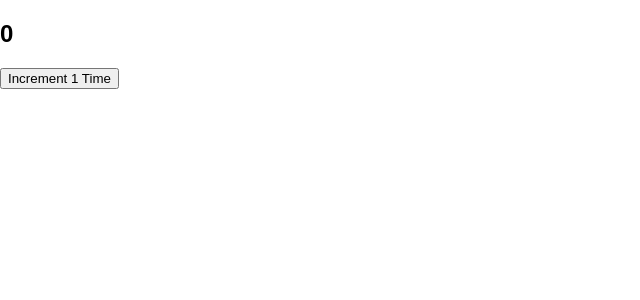
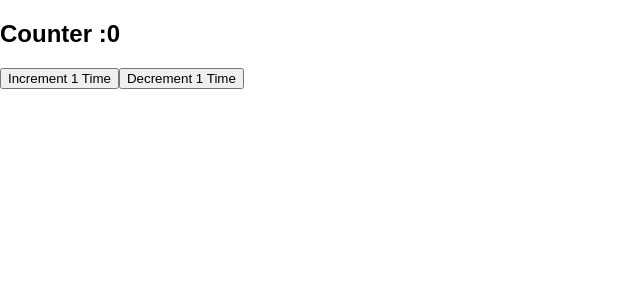
Before and after one commit to XeeshanAnsari/redux-counter-app, a React (Create React App) app: page / in a window 1280 px wide. Shown: the top 300 px of the page, without its empty margins (0-640 px from the left). Built offline with nearby package versions, Linux system fonts and the light colour scheme.

Commit message:
decrement Counter

```diff
--- a/src/components/Counter.jsx
+++ b/src/components/Counter.jsx
@@ -6,17 +6,24 @@ class Counter extends Component{
 
 
 
-updateCounter() {
-    this.props.update();
+
+increment() {
+    this.props.increment();
 }
+decrement() {
+    this.props.decrement();
+}
+
 
 
 
     render(){
         return (
             <div>
-             <h2>{this.props.counter}</h2>
-              <button onClick={this.updateCounter.bind(this)} >Increment 1 Time</button>
+             <h2>Counter :{this.props.counter }</h2>
+              <button onClick={this.increment.bind(this)} >Increment 1 Time</button>
+              <button onClick={this.decrement.bind(this)} >Decrement 1 Time</button>
+
             </div>
         )
     }
--- a/src/containers/App.jsx
+++ b/src/containers/App.jsx
@@ -10,14 +10,16 @@ import CounterAction from '../store/actions/counter'
 function mapStateToProps(state) {
     return {
    // we will  get state from store and send to component via props
-     incCounter: state.incrementCounter.incrementState
+     incCounter: state.incrementCounter.incrementState,
+     decCounter: state.decrementCounter.decrementState
     }
 }
 
 function mapDispatchToProps(dispatch){
     // we will  get dispach action from store and send to component via props
     return {
-        increment: () => dispatch(CounterAction.increment())
+        increment: () => dispatch(CounterAction.increment()),
+        decrement: () => dispatch(CounterAction.decrement())
 
     }
 }
@@ -25,7 +27,7 @@ class App extends Component {
     render(){
         return(
             <div>
-              <Counter counter={this.props.incCounter} update={this.props.increment} />
+              <Counter counter={ this.props.incCounter + this.props.decCounter} increment={this.props.increment} decrement={this.props.decrement}  />
 
             </div>
         )
--- a/src/store/actions/counter.js
+++ b/src/store/actions/counter.js
@@ -3,10 +3,16 @@ export default class CounterAction {
 
 
     static INCREMENT = "INCREMENT";
+    static DECREMENT = "DECREMENT";
 
     static increment() {
       return {
             type: 'INCREMENT'
          }
       }
+     static decrement() {
+      return {
+            type: 'DECREMENT'
+         }
+      }
 }
--- /dev/null
+++ b/src/store/reducers/decrementCounter.js
@@ -0,0 +1,18 @@
+import CounterAction  from '../actions/counter'
+
+
+// for state object in initial 0
+const INITIAL_STATE = {
+    decrementState: 0
+}
+
+function decrementCounter(state = INITIAL_STATE , action){
+      switch(action.type){
+          case CounterAction.DECREMENT:
+             return Object.assign({}, state ,{ decrementState: state.decrementState - 1});
+          default:
+             return state
+      }
+}
+
+export default decrementCounter;
--- a/src/store/reducers/root_reducer.js
+++ b/src/store/reducers/root_reducer.js
@@ -1,9 +1,11 @@
 import { combineReducers } from 'redux'
 import incrementCounter from './incrementCounter'
+import decrementCounter from './decrementCounter'
 
 
 const root_reducers = combineReducers({
     incrementCounter,
+    decrementCounter
 })
 
 
```
